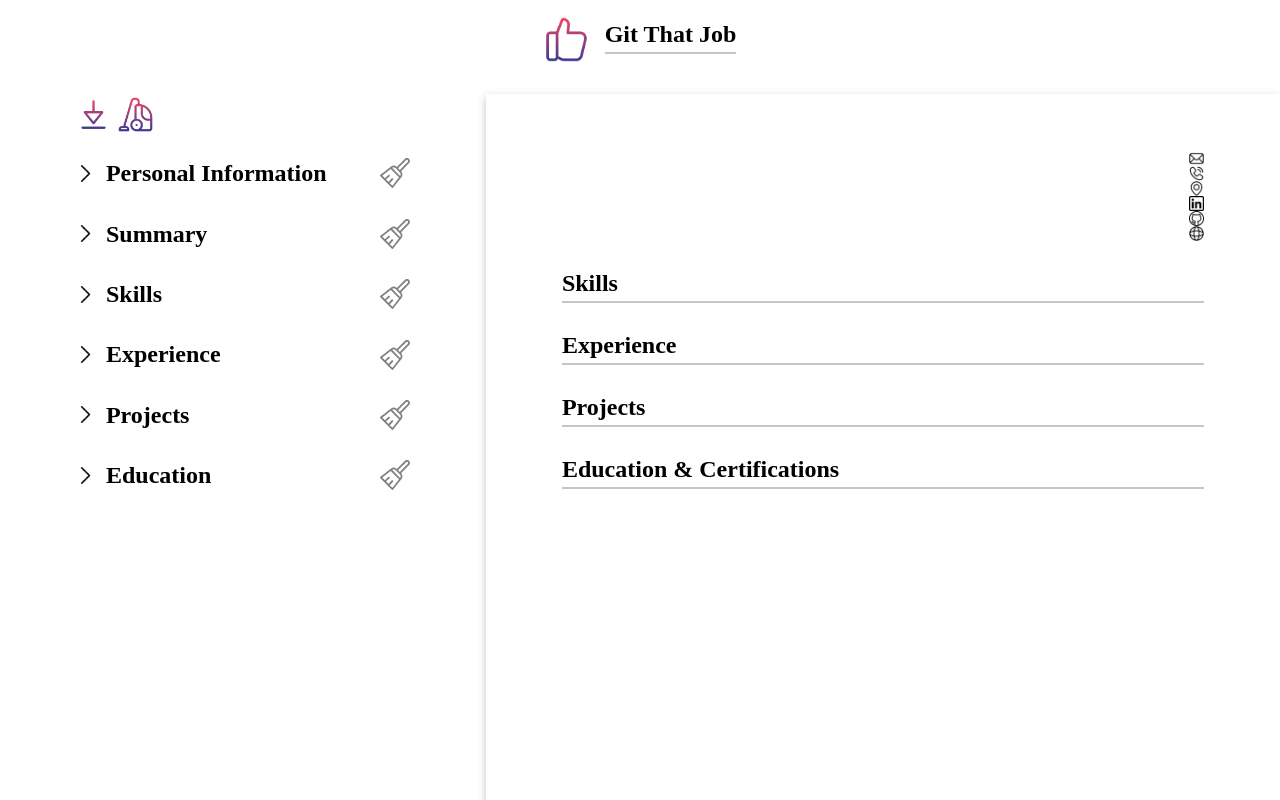
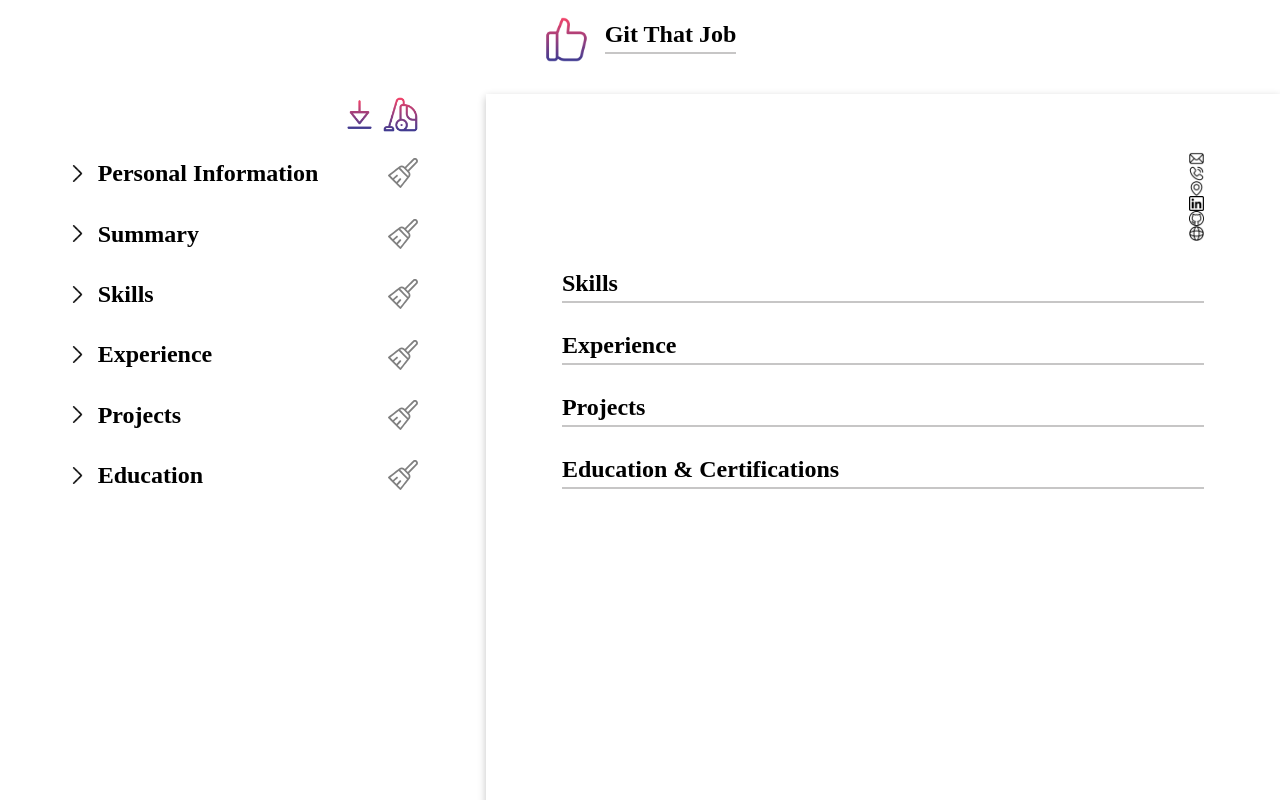
Before and after one commit to verobelo/cv-creator, a React (Vite) app in the folder cv-creator/: page / in a window 1280 px wide. Shown: the top 800 px of the page. Built offline with nearby package versions, Linux system fonts and the light colour scheme; a web font is replaced by a local one.

Commit message:
Add scroll bar on overflow

```diff
--- a/cv-creator/src/index.css
+++ b/cv-creator/src/index.css
@@ -109,16 +109,18 @@
 
 /* Buttons */
 
-.download-button {
+.buttons {
   align-self: flex-end;
 }
 
-.download-button:hover {
+.download-button:hover,
+.clear-all-button:hover {
   transform: scale(1.2);
   transition: all 0.2s ease-in-out;
 }
 
-.download-button:active {
+.download-button:active,
+.clear-all-button:active {
   transform: scale(0.95);
   filter: brightness(0.9);
 }
@@ -167,7 +169,32 @@
   display: flex;
   flex-direction: column;
   gap: 1rem;
-  width: 70%;
+  width: 80%;
+  max-height: 90vh;
+  overflow-y: auto;
+  padding: 0 1rem;
+}
+
+.cv-form::-webkit-scrollbar,
+.cv-preview::-webkit-scrollbar {
+  width: 8px;
+}
+
+.cv-form::-webkit-scrollbar-track,
+.cv-preview::-webkit-scrollbar-track {
+  background-color: rgb(199, 198, 198);
+  border-radius: 10px;
+}
+.cv-form::-webkit-scrollbar-thumb,
+.cv-preview::-webkit-scrollbar-thumb {
+  background-color: #433b91;
+  border-radius: 10px;
+}
+.cv-form::-webkit-scrollbar-thumb:hover,
+.cv-preview::-webkit-scrollbar-thumb:hover {
+  background-color: #b44077;
+  transition: all ease 0.3s;
+  cursor: pointer;
 }
 
 .cv-form section:hover {
@@ -247,11 +274,12 @@
   height: 29.7cm;
   padding: 1.5cm 2cm;
   box-shadow: rgba(0, 0, 0, 0.24) 0px 3px 8px;
+  overflow-y: scroll;
 }
 
 .cv-preview h1 {
   font-weight: 400;
-  font-size: 40px;
+  font-size: 32px;
   margin: auto 0;
   letter-spacing: 2px;
 }
```
